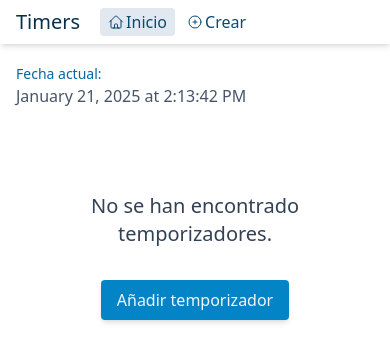
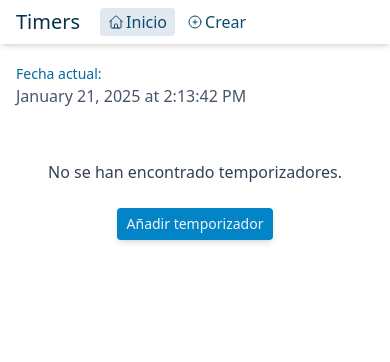
Before and after one commit to franlopezm/countdown, a React (Vite) app: page / in a window 390 px wide. Shown: the top 362 px of the page. Built offline with nearby package versions, Linux system fonts and the light colour scheme.

Commit message:
fix: Button and NotFoundTimer responsive

```diff
--- a/src/Buttons/Button/index.tsx
+++ b/src/Buttons/Button/index.tsx
@@ -1,4 +1,4 @@
-type SizeButton = 'btn-small' | 'btn-medium' | 'btn-large'
+type SizeButton = 'btn-small md:btn-medium' | 'btn-small' | 'btn-medium' | 'btn-large'
 type ColorButton = 'btn-primary' | 'btn-link'
 
 export interface ButtonProps {
@@ -13,7 +13,7 @@ export interface ButtonProps {
 
 export const Button = (props: ButtonProps) => {
   const {
-    onClick, title = '', size = 'btn-medium', isDisabled = false,
+    onClick, title = '', size = 'btn-small md:btn-medium', isDisabled = false,
     color = 'btn-primary', className = '', type = 'button'
   } = props
 
--- a/src/CreateView/index.tsx
+++ b/src/CreateView/index.tsx
@@ -158,12 +158,11 @@ const CreateView = () => {
         </div>
 
         <div
-          className='mt-8 md:mt-10 flex justify-end'
+          className='mt-7 md:mt-10 flex justify-end'
         >
           <Button
             title='Guardar temporizador'
             type='submit'
-            size='btn-small'
           />
         </div>
       </form>
--- a/src/NotFoundTimer/index.tsx
+++ b/src/NotFoundTimer/index.tsx
@@ -10,10 +10,10 @@ export const NotFoundTimer = (props: NotFoundTimerProps) => {
 
   return (
     <div
-      className='w-full mt-16 text-center'
+      className='w-full mt-8 md:mt-16 text-center'
     >
       <p
-        className='mb-8 text-xl text-slate-700'
+        className='mb-6 md:mb-8 text-base md:text-xl text-slate-700'
       >
         {text}
       </p>
--- a/src/index.css
+++ b/src/index.css
@@ -27,7 +27,7 @@ input:is([type="date"],[type="time"])::-webkit-datetime-edit {
   }
 
   .btn-small {
-    @apply rounded shadow-md px-2 py-1.5 text-sm
+    @apply rounded shadow-md px-2.5 py-1.5 text-sm
   }
 
   .btn-primary {
```
